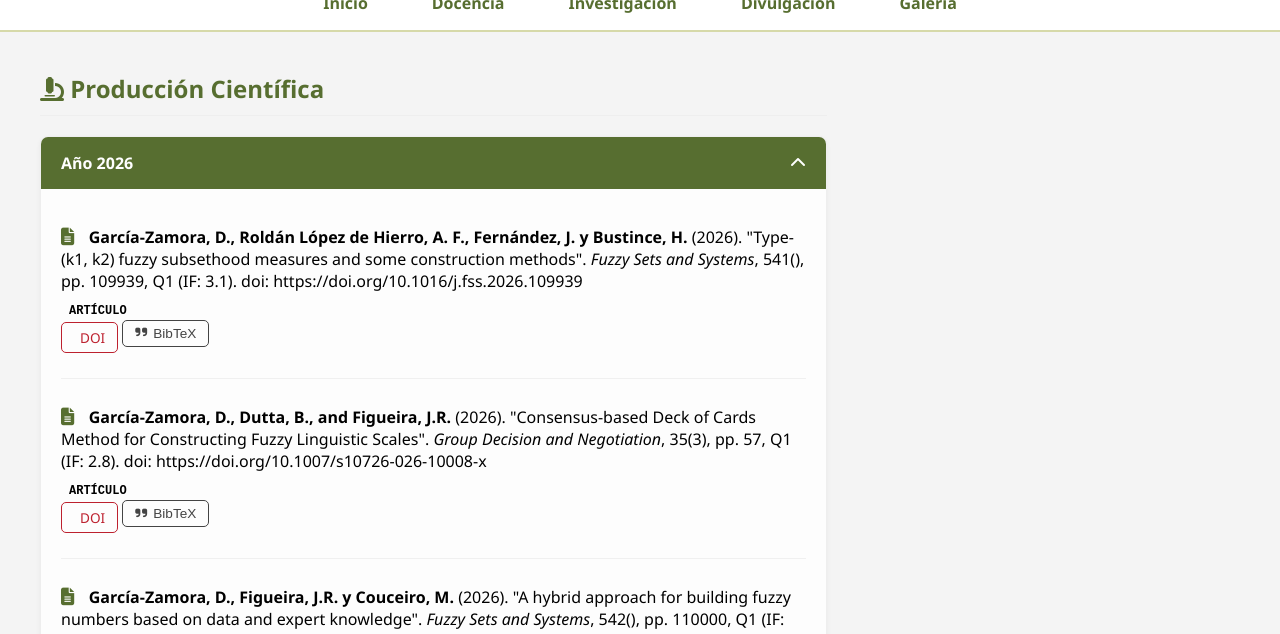
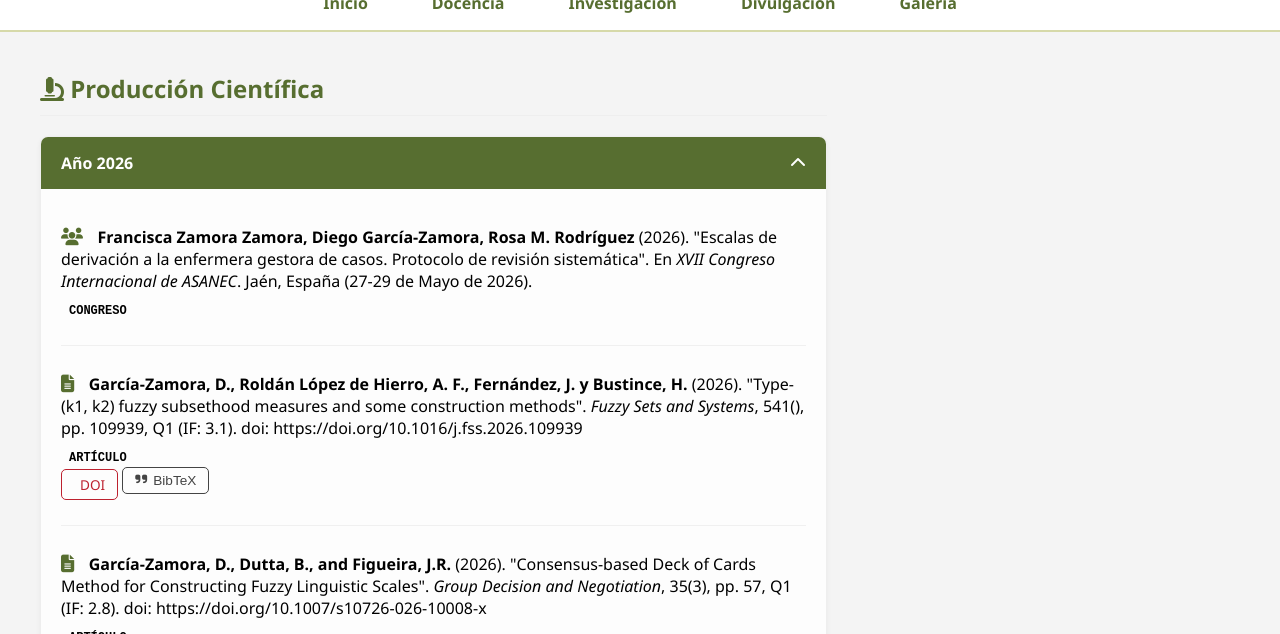
Before and after one commit to dgzamora/dgzamora.github.io, a Jekyll site: the page built from investigacion.html, in a window 1280 px wide and 900 px high, cut to the strip 266-900 px from the top of the window. Built offline with Jekyll 4.4.1, drawn with Linux system fonts in a browser that asks for light colours; a style sheet for code colours, icons or effects is not loaded.

Commit message:
260722_v6

```diff
--- a/_data/investigacion.yml
+++ b/_data/investigacion.yml
@@ -1,5 +1,10 @@
 - anio: "2026"
   publicaciones:
+    - tipo: "congreso"
+      autores: "Francisca Zamora Zamora, Diego García-Zamora, Rosa M. Rodríguez"
+      titulo: "Escalas de derivación a la enfermera gestora de casos. Protocolo de revisión sistemática"
+      evento: "XVII Congreso Internacional de ASANEC"
+      lugar: "Jaén, España (27-29 de Mayo de 2026)"
     - tipo: "artículo"
       autores: "García-Zamora, D., Roldán López de Hierro, A. F., Fernández, J. y Bustince, H."
       titulo: "Type-(k1, k2) fuzzy subsethood measures and some construction methods"
```
